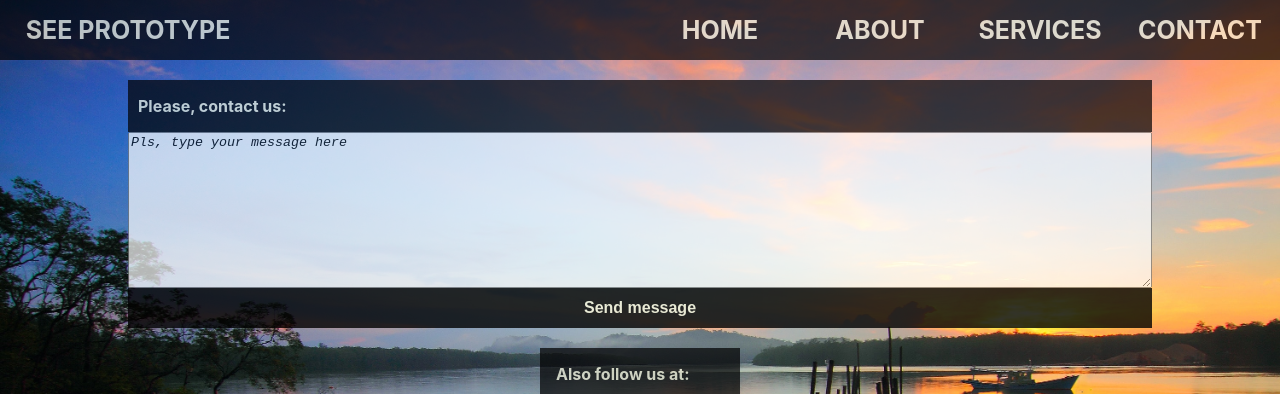
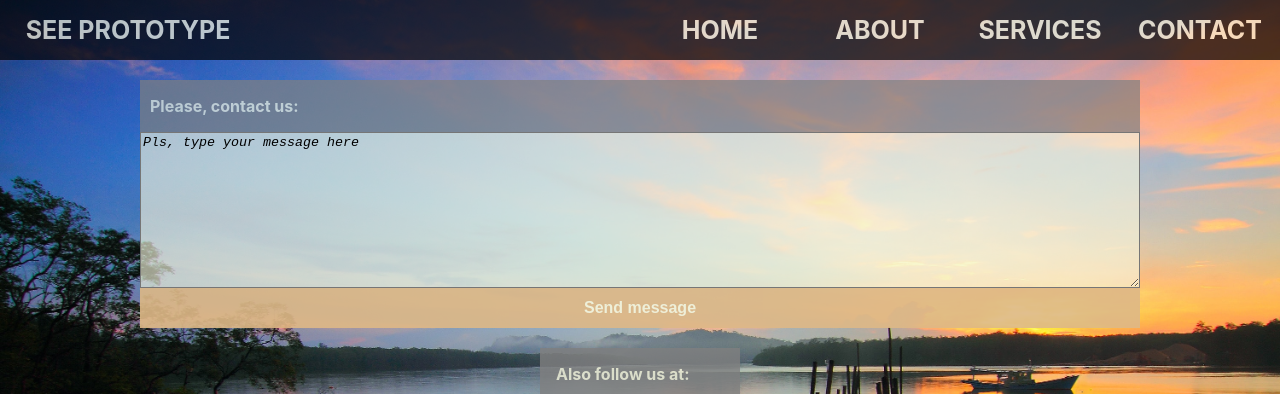
Before and after one commit to yanamelnikova/site-layout, a plain HTML site: page contacts.html in a window 1280 px wide. Shown: the top 394 px of the page. Drawn offline with Linux system fonts and the light colour scheme.

Commit message:
buttons fixed, max width fixed

```diff
--- a/contacts.css
+++ b/contacts.css
@@ -12,6 +12,7 @@
 }
 .message-block-wrap {
     width: 80%;
+    max-width: 1000px;
     top: 0;
     margin: 0;
 }
@@ -19,7 +20,7 @@
     display: flex;
     align-items: flex-start;
     justify-content: flex-start;
-    background-color: black;
+    background-color: gray;
     opacity: 0.7;
     color: beige;
     font-weight: bold;
@@ -31,18 +32,18 @@
 }
 textarea {
     width: 100%;
-    opacity: 0.7;
     font-style: italic;
+    background-color: #f5f5dca1;
 }
 .send-message {
     width: 100%;
     height: 40px;
-    background-color: black;
+    background-color: burlywood;
     color: beige;
     border: none;
     font-weight: bold;
     font-size: 16px;
-    opacity: 0.8;
+    opacity: 0.9;
 }
 .also-follow-us-wrap {
     width: 200px;
@@ -55,8 +56,8 @@ textarea {
     width: 100%;
     margin: 0;
     font-size: 16px;
-    background-color: black;
-    opacity: 0.7;
+    background-color: gray;
+    opacity: 0.8;
     color: beige;
     font-weight: bold;
 }
--- a/main.css
+++ b/main.css
@@ -208,8 +208,8 @@ a {
 }
 .first-banner {
   width: 90%;
+  max-width: 1000px;
   /* height: 300px; */
-
   background-color: #f5f5dca1;
   border-radius: 7px;
   border: 1px solid gray;
@@ -220,6 +220,7 @@ a {
     /* height: 25%; */
     width: 100%;
     background-color: gray;
+    opacity: 0.8;
     align-items: center;
     display: flex;
     flex-direction: row;
@@ -266,6 +267,7 @@ h1 {
 }
 .secondary-banner-block {
   width: 90%;
+  max-width: 1000px;
   /* height: 200px; */
   border-radius: 7px;
   display: flex;
@@ -273,7 +275,6 @@ h1 {
   margin: 50px;
   align-items: center;
   justify-content: center;
-  opacity: 0.8;
   justify-content: space-between;
 }
 /* @media screen and (max-width: 1172px) {
@@ -331,7 +332,7 @@ h1 {
 }
 .secondary-banner {
   width: 50%;
-  background-color: beige;
+  background-color: #f5f5dca1;
   border-radius: 7px;
   margin: 5px;
   border: 1px solid gray;
@@ -348,6 +349,7 @@ h1 {
 .secondary-heading-wrap {
   width: 100%;
   background-color: gray;
+  opacity: 0.8;
 }
 .secondary-heading {
   width: 100%;
```
